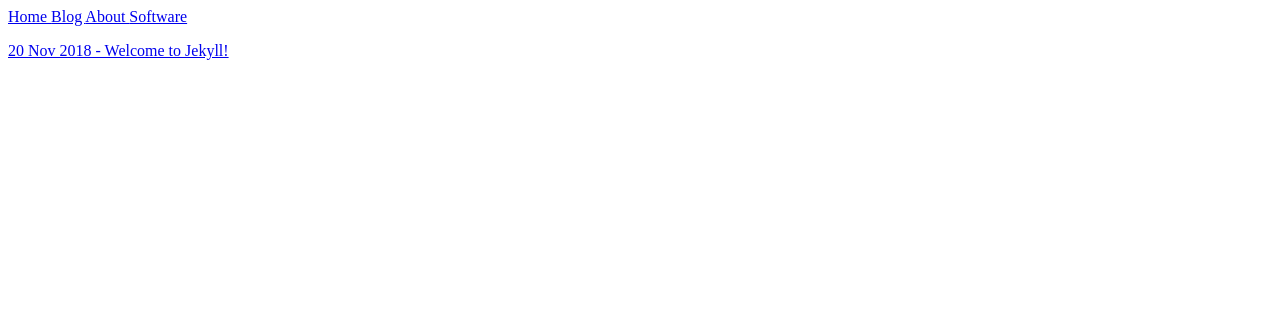
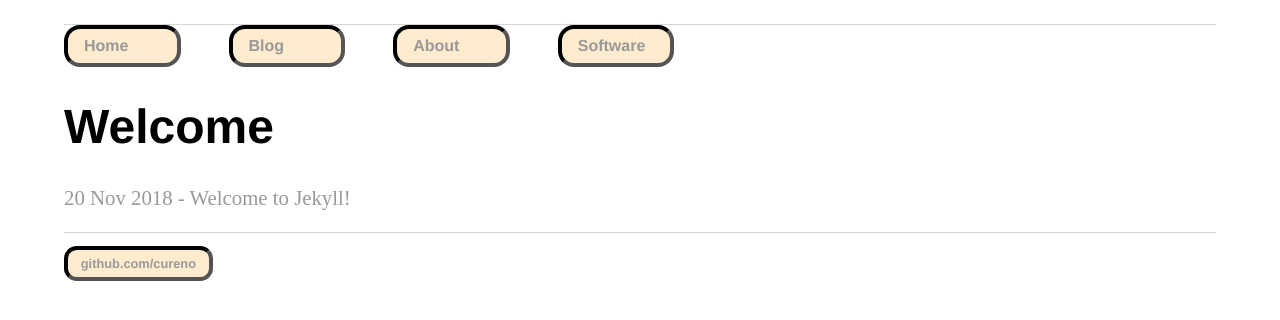
Before and after one commit to Cureno/cureno.github.io, a Jekyll site: the page built from index.html, in a window 1280 px wide. Shown: the top 320 px of the page. Built offline with Jekyll 4.4.1, drawn with Linux system fonts in a browser that asks for light colours.

Commit message:
Add minimal responsivenes

```diff
--- a/_layouts/default.html
+++ b/_layouts/default.html
@@ -5,13 +5,21 @@
         <meta name="viewport" content="width=device-width, initial-scale=1.0" />
         <meta http-equiv="X-UA-Compatible" content="ie=edge" />
         <title>{{ page.title }}</title>
-        <link rel="stylesheet" href="/assets/css/highlight.css">
+        <link rel="stylesheet" href="/assets/css/main.css" />
+        <link rel="stylesheet" href="/assets/css/highlight.css" />
     </head>
     <body>
         {% include navigation.html %}
+
         <main>{{ content }}</main>
 
+        <footer>
+            <a href="http://github.com/cureno/">github.com/cureno</a>
+        </footer>
+
         <script src="/assets/js/highlight.js"></script>
-        <script>hljs.initHighlightingOnLoad();</script>
+        <script>
+            hljs.initHighlightingOnLoad();
+        </script>
     </body>
 </html>
--- /dev/null
+++ b/assets/css/main.css
@@ -0,0 +1,59 @@
+body {
+    margin: 1.5em auto;
+    width: 90%;
+}
+
+nav {
+    display: grid;
+    /* grid-column-gap: 1.5em; */
+    grid-template-columns: repeat(auto-fill, minmax(10em, 1fr));
+}
+
+nav,
+footer {
+    font-family: Helvetica, Arial, sans-serif;
+    padding: 0em;
+    list-style: none;
+    font-weight: bold;
+    border-top: 0.1em solid #d5d5d5;
+}
+
+
+nav a,
+footer a {
+    margin-right: 3em;
+    background-color: blanchedalmond;
+    border: 4px solid black;
+    border-style: inset;
+    padding-top: 0.5em;
+    padding-bottom: 0.5em;
+    padding-left: 1em;
+    padding-right: 1em;
+    border-radius: 1em;
+}
+
+a {
+    text-decoration: none;
+    color: #999;
+}
+
+a:hover {
+    color: black;
+}
+
+h1 {
+    font-size: 3em;
+    font-family: Helvetica, Arial, sans-serif;
+}
+
+p {
+    font-size: 1.3em;
+    line-height: 1.2em;
+    color: #333;
+}
+
+footer {
+    padding-top: 1.8em;
+    border-top: 0.1em solid #d5d5d5;
+    font-size: 0.8em;
+}
--- a/index.html
+++ b/index.html
@@ -2,6 +2,9 @@
 layout: default
 title: Home
 ---
+<h1>
+  Welcome
+</h1>
 {% for post in site.posts %}
   <p><a href="{{ post.url }}">{{ post.date | date_to_string }} - {{ post.title }}</a></p>
 {% endfor %}
```
